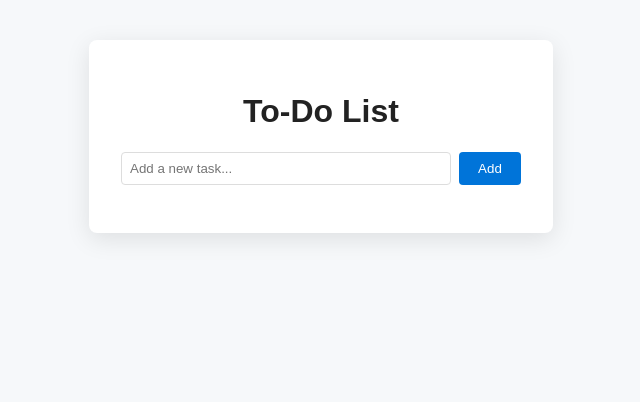
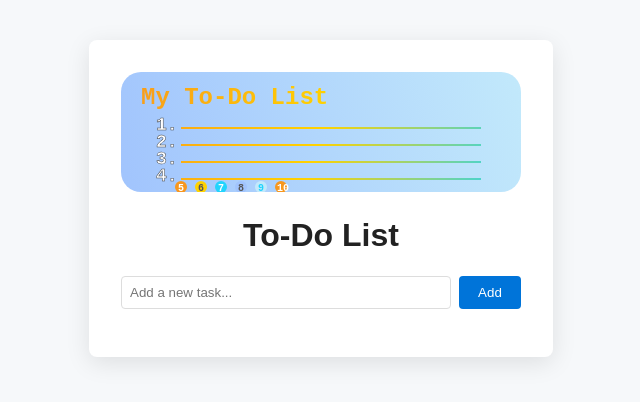
Before and after one commit to DailyInvestors/Tasks, a plain HTML site: page index.html in a window 1280 px wide. Shown: the whole page, without its empty margins (319-959 px from the left). Drawn offline with Linux system fonts and the light colour scheme.

Commit message:
Update index.html
Signed-off-by: Cyborg Tek <181218569+DailyInvestors@users.noreply.github.com>

```diff
--- a/index.html
+++ b/index.html
@@ -7,6 +7,7 @@
 </head>
 <body>
   <div class="todo-container">
+    <img src="todo-banner.svg" alt="To-Do List Banner" class="banner">
     <h1>To-Do List</h1>
     <form id="todo-form">
       <input type="text" id="todo-input" placeholder="Add a new task..." autocomplete="off" required>
```
